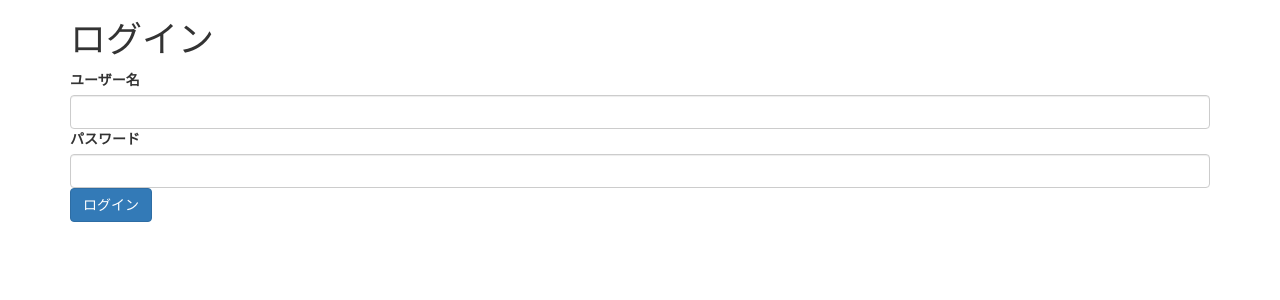
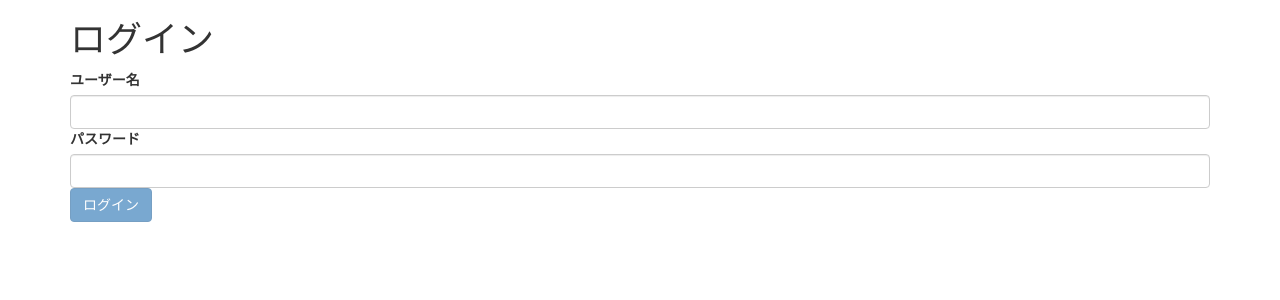
Before and after one commit to miyata-t/FLASK_SAMPLE, a Flask app: page /login in a window 1280 px wide. Shown: the top 300 px of the page. Run offline with Flask 2, Linux system fonts and the light colour scheme; some libraries are stand-ins or nearby versions.

Commit message:
フォームに値が入っていない場合はボタンを非活性にする

```diff
--- /dev/null
+++ b/static/js/login.js
@@ -0,0 +1,9 @@
+button = document.getElementById("login-btn");
+
+document.addEventListener('change',e=>{
+  if ([...document.querySelectorAll("input[name='user_name'], input[name='password']")].map(x=>x.value).includes("")) {
+    button.disabled = true;
+  } else {
+    button.disabled = false;
+  }
+})
--- a/templates/login.html
+++ b/templates/login.html
@@ -14,10 +14,13 @@
     {% endif %}
     <form method="POST">
         <label for="" class="form-label">ユーザー名</label>
-        <input type="text" name="user_name" class="form-control">
+        <input type="text" id="user_name" name="user_name" class="form-control">
         <label for="" class="form-label">パスワード</label>
-        <input type="password" name="password" class="form-control">
-        <input type="submit" value="ログイン" class="btn btn-primary">
+        <input type="password" id="password" name="password" class="form-control">
+        <input type="submit" id="login-btn" value="ログイン" class="btn btn-primary" disabled>
     </form>
 </div>
+
+<script src="static/js/login.js"></script>
+
 {% endblock %}
```
